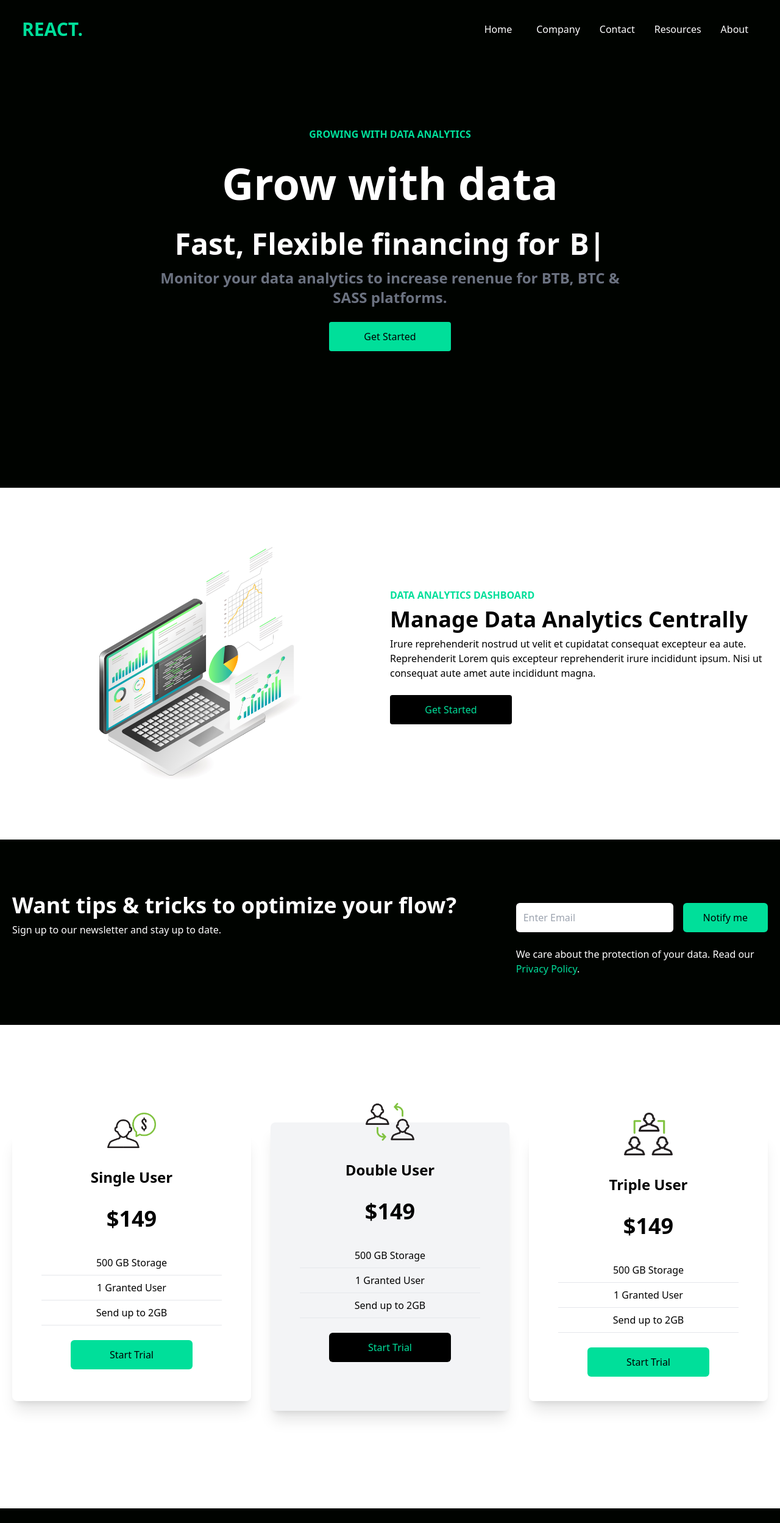
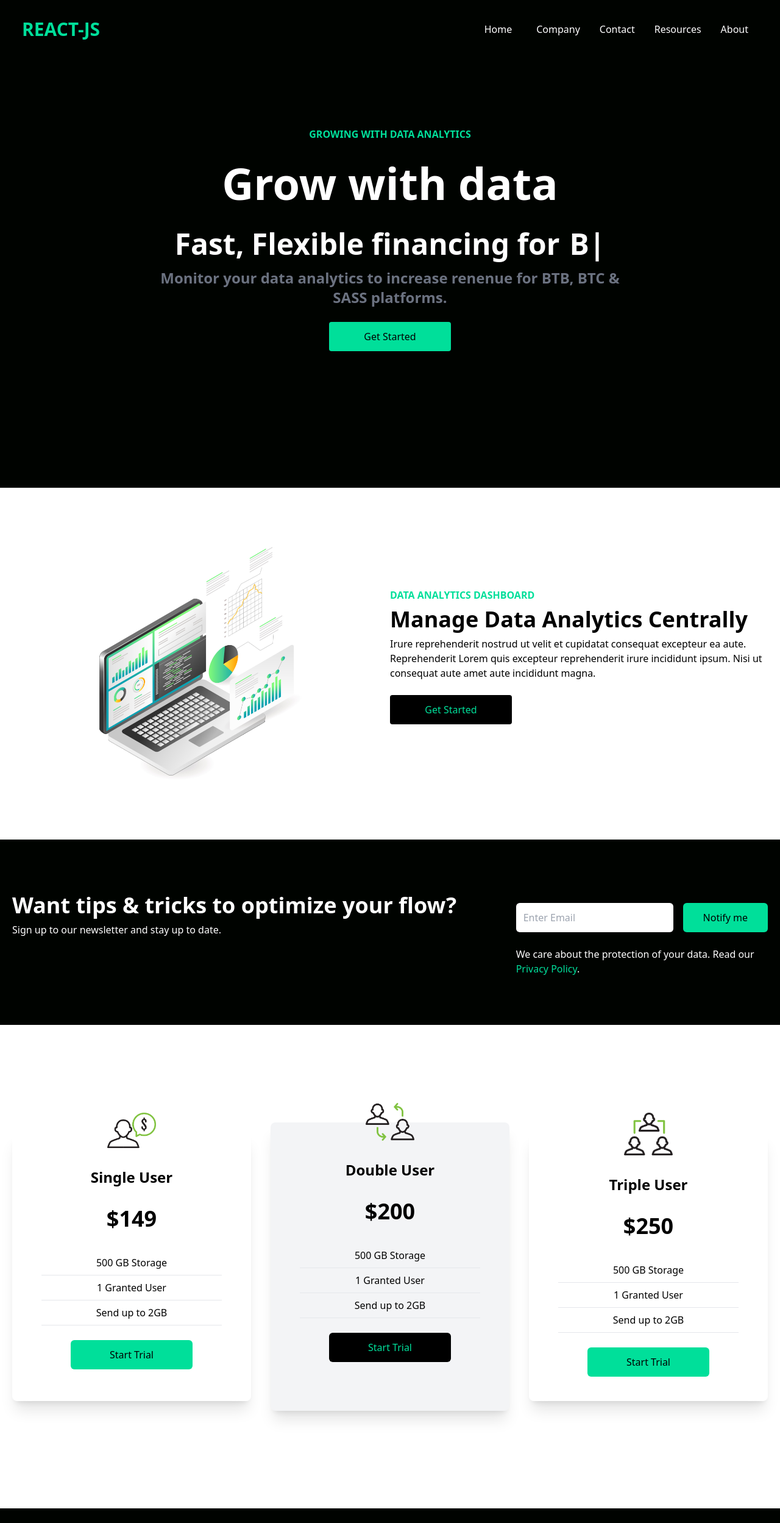
Before and after one commit to LawCR/react-tailwind-finance, a React (Vite) app: page / in a window 1280 px wide. Shown: the top 2498 px of the page at 61% size. Built offline with nearby package versions, Linux system fonts and the light colour scheme.

Commit message:
Feature-1
* Feature1-Cambio de logo

* Feature1-Cambio de la aplicacion

* Feature1-Precios de las Card

```diff
--- a/index.html
+++ b/index.html
@@ -4,7 +4,7 @@
     <meta charset="UTF-8" />
     <link rel="icon" type="image/svg+xml" href="/src/favicon.svg" />
     <meta name="viewport" content="width=device-width, initial-scale=1.0" />
-    <title>Finance Web</title>
+    <title>Finance App</title>
   </head>
   <body>
     <div id="root"></div>
--- a/src/components/Cards.jsx
+++ b/src/components/Cards.jsx
@@ -23,7 +23,7 @@ const Cards = () => {
         <div className='w-full shadow-xl bg-gray-100 flex flex-col p-4 md:my-0 my-8 rounded-lg hover:scale-105 duration-300'>
           <img className='w-20 mx-auto mt-[-3rem] bg-transparent' src={Double} alt="Single image" />
           <h2 className='text-2xl font-bold text-center py-8'>Double User</h2>
-          <p className='text-center text-4xl font-bold'>$149</p>
+          <p className='text-center text-4xl font-bold'>$200</p>
           <div className='text-center font-medium'>
             <p className='py-2 border-b mx-8 mt-8'>500 GB Storage</p>
             <p className='py-2 border-b mx-8'>1 Granted User</p>
@@ -35,7 +35,7 @@ const Cards = () => {
         <div className='w-full shadow-xl flex flex-col p-4 my-4 rounded-lg hover:scale-105 duration-300'>
           <img className='w-20 mx-auto mt-[-3rem] bg-white' src={Triple} alt="Single image" />
           <h2 className='text-2xl font-bold text-center py-8'>Triple User</h2>
-          <p className='text-center text-4xl font-bold'>$149</p>
+          <p className='text-center text-4xl font-bold'>$250</p>
           <div className='text-center font-medium'>
             <p className='py-2 border-b mx-8 mt-8'>500 GB Storage</p>
             <p className='py-2 border-b mx-8'>1 Granted User</p>
--- a/src/components/Navbar.jsx
+++ b/src/components/Navbar.jsx
@@ -11,7 +11,7 @@ const Navbar = () => {
 
     return (
         <div className='flex justify-between items-center h-24 max-w-[1240px] mx-auto px-4 text-white'>
-            <h1 className='w-full text-3xl font-bold text-[#00df9a] '>REACT.</h1>
+            <h1 className='w-full text-3xl font-bold text-[#00df9a] '>REACT-JS</h1>
             <ul className='hidden md:flex'>
                 <li className='px-4 py-2  border-[#00df9a] hover:border-b'>
                     <a className='cursor-pointer py-2 px-2' href="#hero">Home</a>
```
